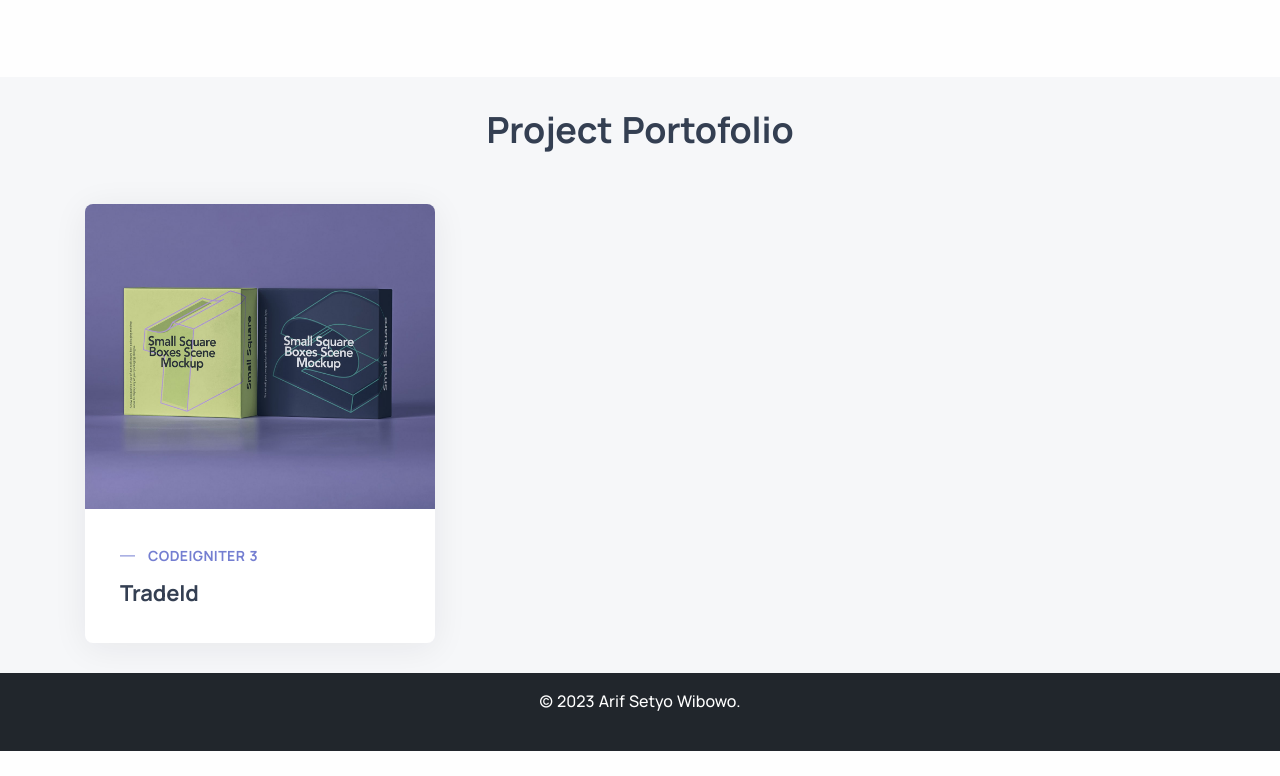
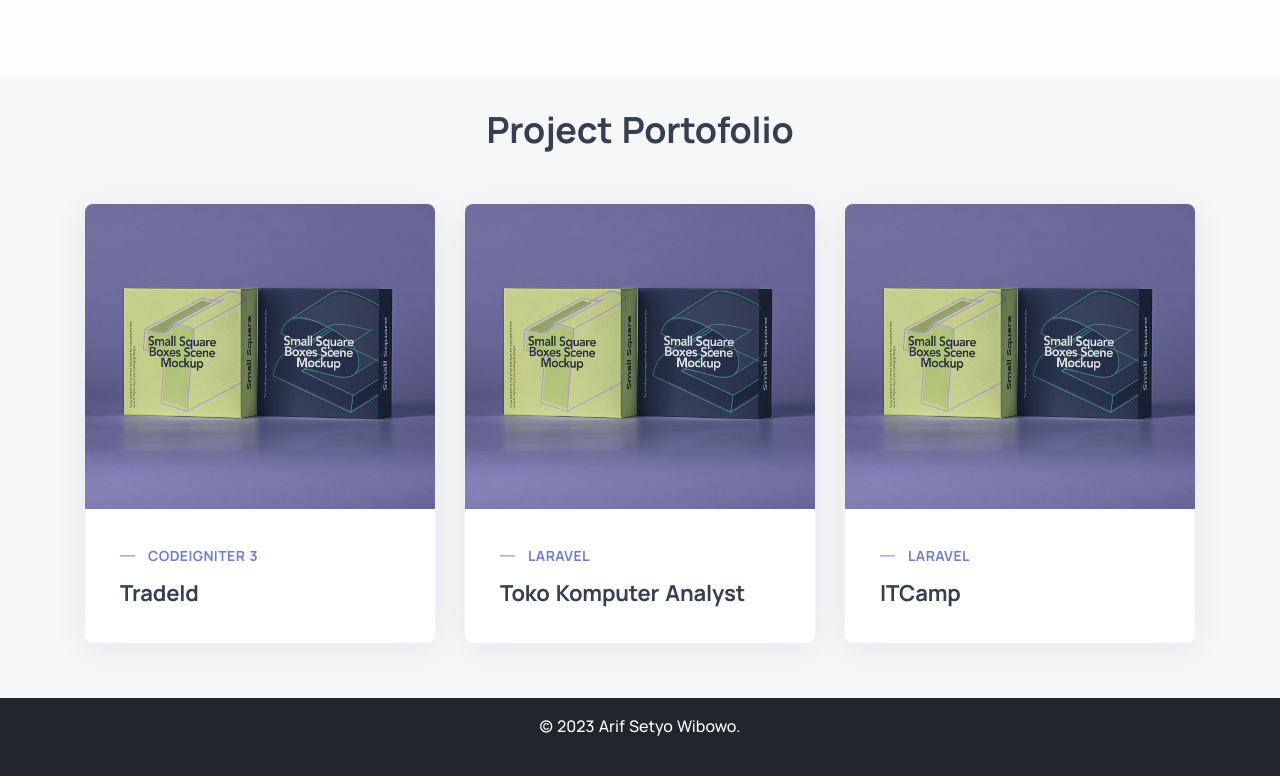
Before and after one commit to arif-setyo-wibowo/arif-setyo-wibowo.github.io, a plain HTML site: page index.html in a window 1280 px wide. Shown: the part 1108-1884 px from the top of the page. Before the commit the page ends 1859 px from the top, so only its background shows below. Drawn offline with Linux system fonts and the light colour scheme.

Commit message:
update project

```diff
--- a/index.html
+++ b/index.html
@@ -59,7 +59,7 @@
                         </div>
                     </div>
                     <div class="row">
-                        <div class="project item col-md-6 col-xl-4 product">
+                        <div class="project item col-md-6 col-xl-4 product mb-5 ">
                             <div class="card shadow-lg">
                                 <figure class="card-img-top itooltip itooltip-purple" title="Lihat Project">
                                     <a href="#" target="_blank"> <img src="./assets/img/pd4.jpg" alt=""></a>
@@ -68,6 +68,32 @@
                                     <div class="post-header">
                                         <div class="post-category text-line mb-2 text-purple">Codeigniter 3</div>
                                         <h3 class="mb-0">TradeId</h3>
+                                    </div>
+                                </div>
+                            </div>
+                        </div>
+                        <div class="project item col-md-6 col-xl-4 product mb-5">
+                            <div class="card shadow-lg">
+                                <figure class="card-img-top itooltip itooltip-purple" title="Lihat Project">
+                                    <a href="#" target="_blank"> <img src="./assets/img/pd4.jpg" alt=""></a>
+                                </figure>
+                                <div class="card-body p-7">
+                                    <div class="post-header">
+                                        <div class="post-category text-line mb-2 text-purple">Laravel</div>
+                                        <h3 class="mb-0">Toko Komputer Analyst</h3>
+                                    </div>
+                                </div>
+                            </div>
+                        </div>
+                        <div class="project item col-md-6 col-xl-4 product mb-5">
+                            <div class="card shadow-lg">
+                                <figure class="card-img-top itooltip itooltip-purple" title="Lihat Project">
+                                    <a href="#" target="_blank"> <img src="./assets/img/pd4.jpg" alt=""></a>
+                                </figure>
+                                <div class="card-body p-7">
+                                    <div class="post-header">
+                                        <div class="post-category text-line mb-2 text-purple">Laravel</div>
+                                        <h3 class="mb-0">ITCamp</h3>
                                     </div>
                                 </div>
                             </div>
```
